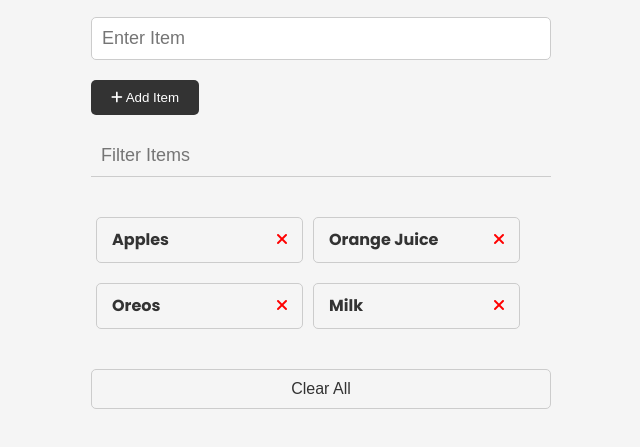
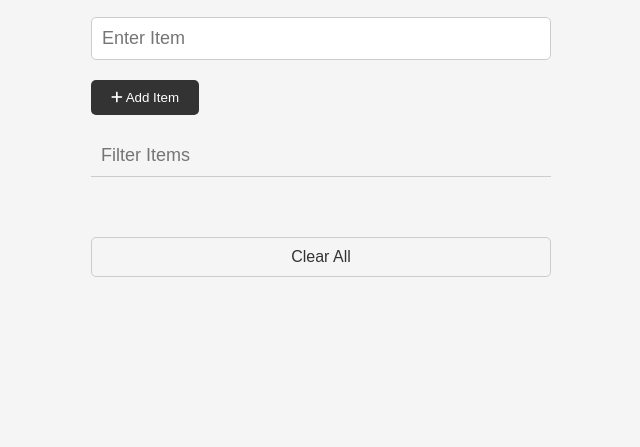
Before and after one commit to pranayharishchandra/SHOPPING---LIST---JS, a plain HTML site: page index.html in a window 1280 px wide. Shown: the part 117-564 px from the top of the page, without its empty margins (319-959 px from the left). Drawn offline with Linux system fonts and the light colour scheme; files whose address does not match are found by name.

Commit message:
Update index.html

```diff
--- a/index.html
+++ b/index.html
@@ -4,6 +4,8 @@
     <meta charset="UTF-8" />
     <meta http-equiv="X-UA-Compatible" content="IE=edge" />
     <meta name="viewport" content="width=device-width, initial-scale=1.0" />
+
+    <!-- FONT AWSOME LINK -- FOR CROSS MARKS -->
     <link
       rel="stylesheet"
       href="https://cdnjs.cloudflare.com/ajax/libs/font-awesome/6.1.2/css/all.min.css"
@@ -14,13 +16,22 @@
     <link rel="stylesheet" href="style.css" />
     <title>Shopping List</title>
   </head>
-  <body>
-    <div class="container">
+
+
+  <body id='html-body'>
+
+    <div class="container"> <!-- wrapper class -->
+
+      <!-- HEADER SECTION OF DOC -->
       <header>
         <img src="images/note.png" alt="" />
-        <h1>Shopping List</h1>
+        <h1 id='heading'>Shopping List</h1>
       </header>
+
+      <!-- FORM -->
       <form id="item-form">
+
+        <!-- ENTER ITEM -->
         <div class="form-control">
           <input
             type="text"
@@ -30,13 +41,18 @@
             placeholder="Enter Item"
           />
         </div>
+
+        <!-- ADD ITEM -->
         <div class="form-control">
+          <!-- ADD ITEM : BUTTON : TYPE = SUBMIT -->
           <button type="submit" class="btn">
             <i class="fa-solid fa-plus"></i> Add Item
           </button>
         </div>
+
       </form>
 
+      <!-- FILTER -->
       <div class="filter">
         <input
           type="text"
@@ -44,33 +60,17 @@
           id="filter"
           placeholder="Filter Items"
         />
+
       </div>
 
+      <!-- ITEMS IN OUR SHOPPING LIST -->
       <ul id="item-list" class="items">
-        <li>
-          Apples
+        <!-- <li>
+          Sample_item_name
           <button class="remove-item btn-link text-red">
             <i class="fa-solid fa-xmark"></i>
           </button>
-        </li>
-        <li>
-          Orange Juice
-          <button class="remove-item btn-link text-red">
-            <i class="fa-solid fa-xmark"></i>
-          </button>
-        </li>
-        <li>
-          Oreos
-          <button class="remove-item btn-link text-red">
-            <i class="fa-solid fa-xmark"></i>
-          </button>
-        </li>
-        <li>
-          Milk
-          <button class="remove-item btn-link text-red">
-            <i class="fa-solid fa-xmark"></i>
-          </button>
-        </li>
+        </li> -->
       </ul>
 
       <button id="clear" class="btn-clear">Clear All</button>
```
